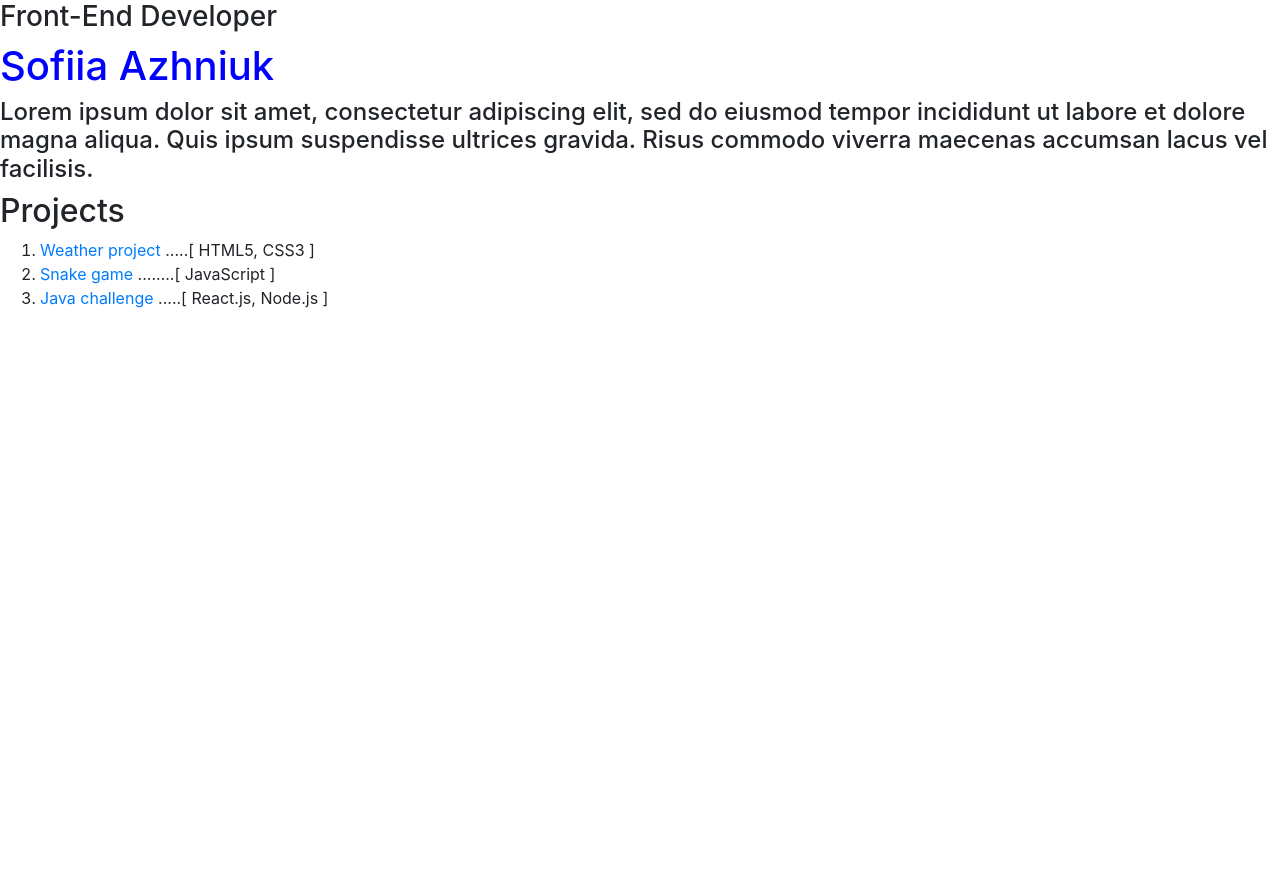
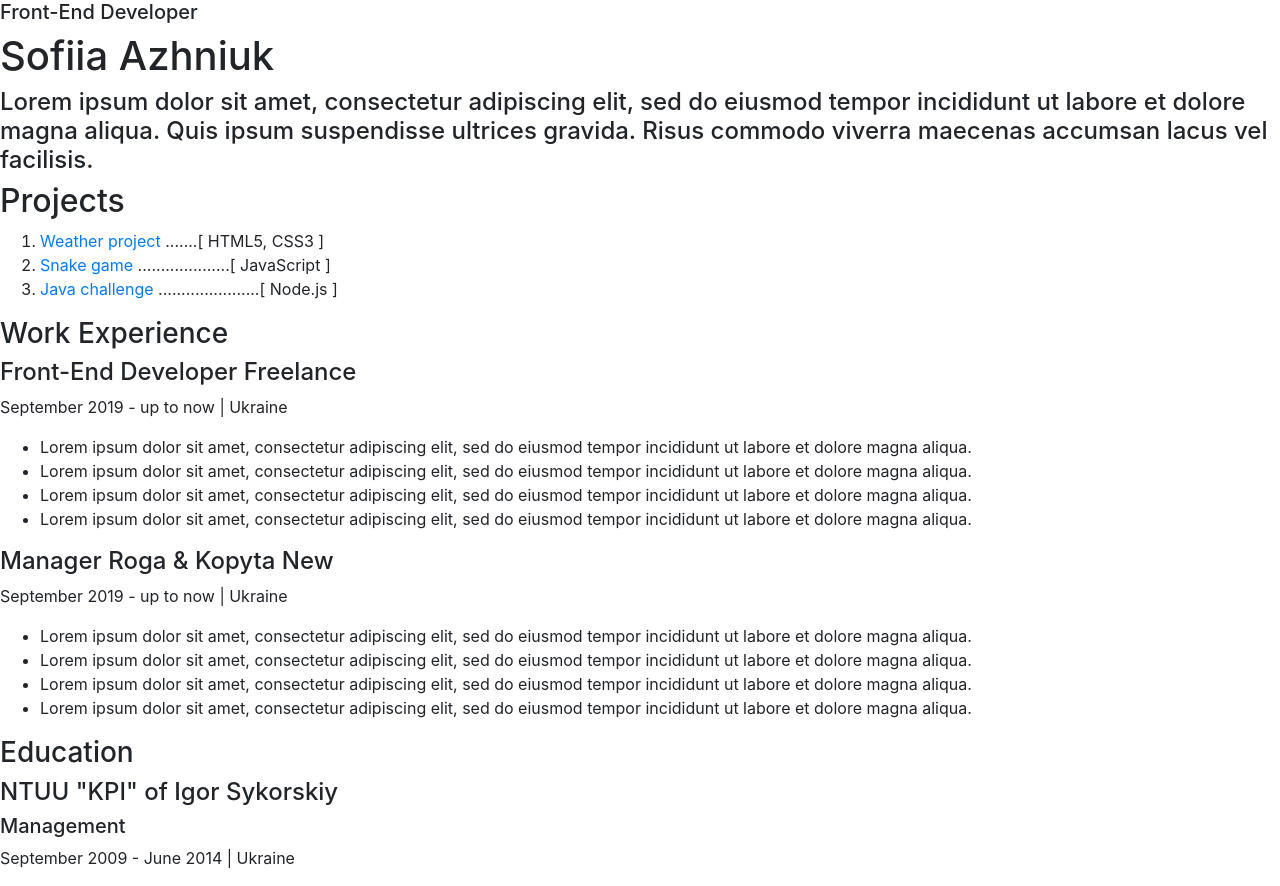
Before and after one commit to Azhniuk/WEB, a plain HTML site: page GoIT/right.html in a window 1280 px wide. Before the commit the page ends 800 px from the top, so only its background shows below. Drawn offline with nearby package versions, Linux system fonts and the light colour scheme.

Commit message:
30.07 homework

```diff
--- a/GoIT/right.html
+++ b/GoIT/right.html
@@ -13,21 +13,74 @@
 </head>
 
 <body>
-  <h3>Front-End Developer</h3>
+    <div>
+  <h5>Front-End Developer</h5>
     <h1>Sofiia Azhniuk</h1>
       <h4>Lorem ipsum dolor sit amet, consectetur adipiscing elit, sed do eiusmod tempor incididunt ut labore et dolore magna aliqua. Quis ipsum suspendisse ultrices gravida. Risus commodo viverra maecenas accumsan lacus vel facilisis. </h4>
+    </div>
+
       <div class = "projects-list"><h2>Projects</h2>
                  <ol>
                    <li>
-                       <a href="https://hellenglish.goit.global/">Weather project</a>   .....[ HTML5, CSS3 ]
+                       <a href="https://hellenglish.goit.global/">Weather project</a>   .......[ HTML5, CSS3 ]
                     </li>
                     <li>
-                        <a href = " https://cryptohub.goit.global/">Snake game</a>      ........[ JavaScript ]
+                        <a href = " https://cryptohub.goit.global/">Snake game</a>      ....................[ JavaScript ]
                     </li>
                     <li>
-                      <a href = "https://kidslike.goit.global/">Java challenge</a>   .....[ React.js, Node.js ]
+                      <a href = "https://kidslike.goit.global/">Java challenge</a>   ......................[ Node.js ]
                     </li>
                 </ol>
+            </div>
+
+
+    <div>
+        <h3>Work Experience</h3>
+        <div class = "experience">
+        <h4>Front-End Developer Freelance
+        </h4>
+        <p>September 2019 - up to now   |   Ukraine</p>
+        <ul>
+            <li>
+                Lorem ipsum dolor sit amet, consectetur adipiscing elit, sed do eiusmod tempor incididunt ut labore et dolore magna aliqua.
+            </li>
+            <li>Lorem ipsum dolor sit amet, consectetur adipiscing elit, sed do eiusmod tempor incididunt ut labore et dolore magna aliqua.
+            </li>
+            <li>
+                Lorem ipsum dolor sit amet, consectetur adipiscing elit, sed do eiusmod tempor incididunt ut labore et dolore magna aliqua.
+            </li>
+            <li>Lorem ipsum dolor sit amet, consectetur adipiscing elit, sed do eiusmod tempor incididunt ut labore et dolore magna aliqua.
+            </li>
+        </ul>
+    </div>
+
+    <div class = "experience">
+        <h4>Manager Roga & Kopyta New
+        </h4>
+        <p>September 2019 - up to now   |   Ukraine</p>
+        <ul>
+            <li>
+                Lorem ipsum dolor sit amet, consectetur adipiscing elit, sed do eiusmod tempor incididunt ut labore et dolore magna aliqua.
+            </li>
+            <li>Lorem ipsum dolor sit amet, consectetur adipiscing elit, sed do eiusmod tempor incididunt ut labore et dolore magna aliqua.
+            </li>
+            <li>
+                Lorem ipsum dolor sit amet, consectetur adipiscing elit, sed do eiusmod tempor incididunt ut labore et dolore magna aliqua.
+            </li>
+            <li>Lorem ipsum dolor sit amet, consectetur adipiscing elit, sed do eiusmod tempor incididunt ut labore et dolore magna aliqua.
+            </li>
+        </ul>
+    </div>
+
+
+    </div>
+
+
+    <div class = "education">
+        <h3>Education</h3>
+        <h4>NTUU "KPI" of Igor Sykorskiy</h4>
+        <h5>Management</h5>
+        <p>September 2009 - June 2014   |   Ukraine</p>
     </div>
 
 </body>
--- a/GoIT/src/about.css
+++ b/GoIT/src/about.css
@@ -11,10 +11,9 @@
 
 
 h1{
-    color: blue;
+
 }
 
 .contact-info{
-    background-color: var(--yellow);
 
 }
```
Also changed, not shown: GoIT/left.html (+53 -1 lines), GoIT/src/photo.jpg (renamed from GoIT/photo.jpg). Lines whose indentation alone changed are shown as unchanged.
